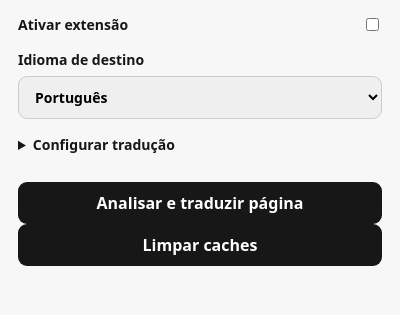
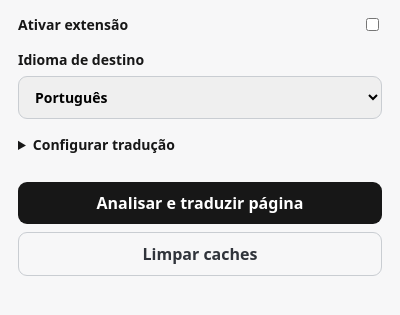
Before and after one commit to YanDelaroli/image-translator-extension, a browser extension: page popup.html in a window 400 px wide. Shown: the part 101-416 px from the top of the page. Drawn offline with Linux system fonts and the light colour scheme.

Commit message:
Style cache controls

```diff
--- a/popup.css
+++ b/popup.css
@@ -27,5 +27,8 @@ button {
   cursor: pointer;
   font-weight: 700;
 }
+button + button { margin-top: 8px; }
+button.secondary { background: transparent; color: #30343b; border: 1px solid #c9cdd2; }
 button:hover { opacity: .88; }
+button:disabled { cursor: wait; opacity: .6; }
 output { display: block; min-height: 20px; margin-top: 12px; font-size: 13px; color: #4d5156; }
```
